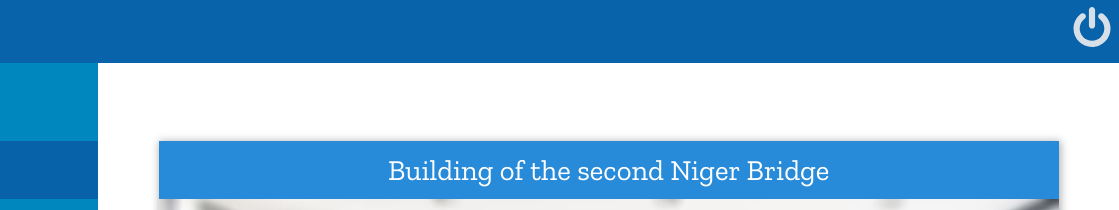
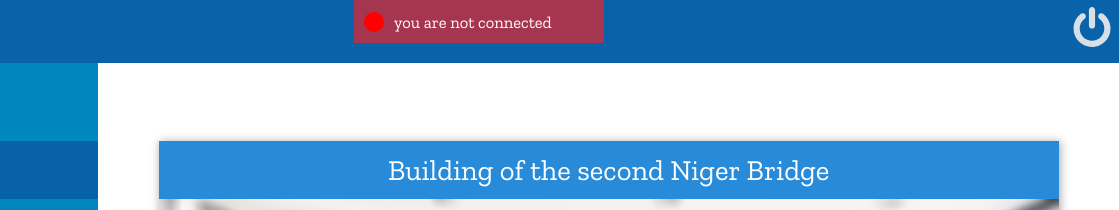
Before and after one commit to kossy360/Questioner, a plain HTML site: page UI/home/index.html in a window 1280 px wide. Shown: the top 210 px of the page, 161-1280 px from the left. Drawn offline with nearby package versions, Linux system fonts and the light colour scheme.

Commit message:
[feature #163651984] add error notification modal

```diff
--- a/UI/home/index.html
+++ b/UI/home/index.html
@@ -239,6 +239,12 @@
     </div>
   </div>
 
+  <div class="error-modal-container">
+    <div class="error-modal">
+      <span class="error-icon"></span>
+      <span class="error-text">you are not connected</span>
+    </div>
+  </div>
   <footer>
     <p>questioner</p>
   </footer>
--- a/UI/home/style.css
+++ b/UI/home/style.css
@@ -1580,3 +1580,37 @@ button.modal-opt.true {
 button.modal-opt.false {
   background: red;
 }
+
+/* error-modal */
+
+.error-modal {
+  width: 96%;
+  max-width: 250px;
+  background: #ff1d1da3;
+  margin: 10px;
+  height: 3em;
+  padding: 10px;
+  display: flex;
+  margin: auto;
+}
+
+span.error-icon {
+  display: block;
+  height: 20px;
+  width: 20px;
+  background: red;
+  border-radius: 100%;
+}
+
+span.error-text {
+  margin-left: 10px;
+  color: white;
+  font-size: 1.15em;
+}
+
+.error-modal-container {
+    position: fixed;
+    width: 100%;
+    height: 2.1em;
+    z-index: 3;
+}
```
